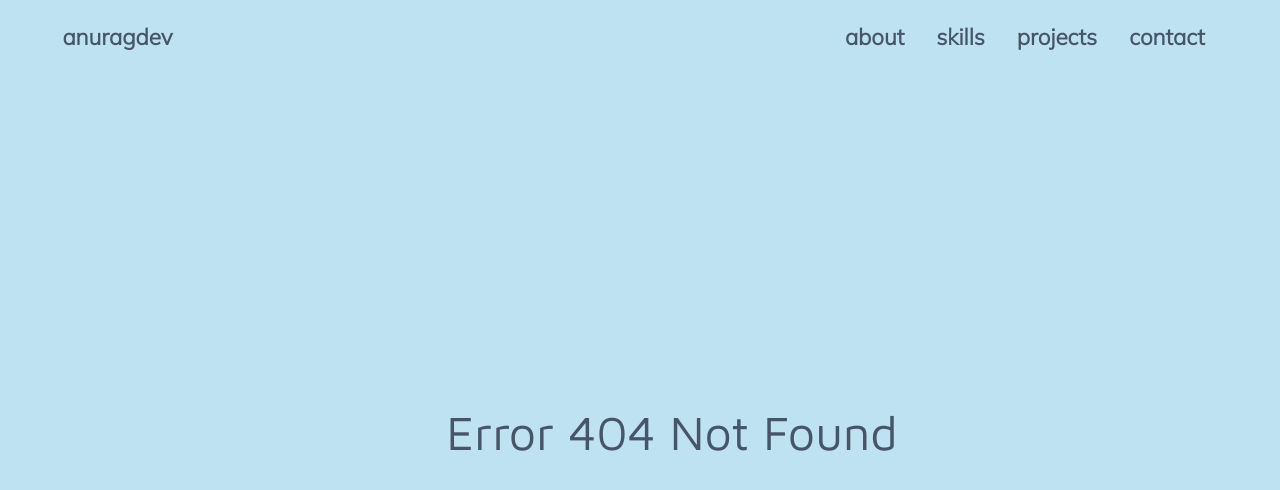
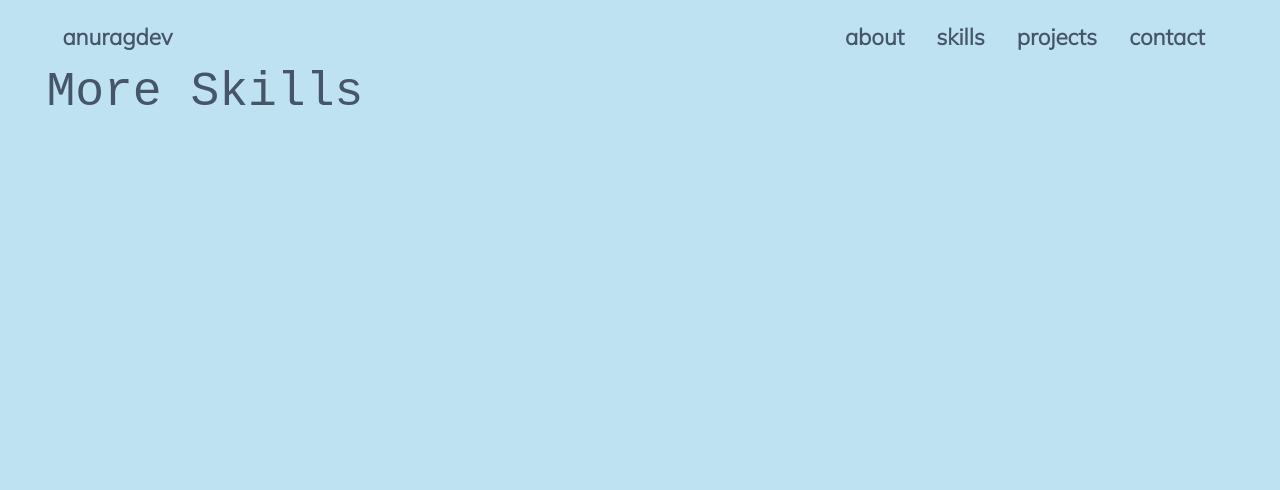
Before and after one commit to anuragts/osite-not-use, a Vue app: page /skills in a window 1280 px wide. Before the commit this address had no page. Shown: the top 490 px of the page. Built offline with nearby package versions, Linux system fonts and the light colour scheme.

Commit message:
more-skills

```diff
--- /dev/null
+++ b/src/components/MoreSkills.vue
@@ -0,0 +1,11 @@
+<template>
+    <div class="m-skills">
+        More Skills
+    </div>
+</template>
+<style scoped>
+.m-skills{
+    font-size: 3rem;
+    font-family:'Courier New', Courier, monospace;
+}
+</style>
--- a/src/router/index.js
+++ b/src/router/index.js
@@ -3,6 +3,7 @@ import Home from "../components/Home.vue";
 import About from "../components/About.vue";
 import Project from "../components/Project.vue";
 import NotFound from "../components/NotFound.vue";
+import MoreSkills from "../components/MoreSkills.vue";
 const router = createRouter({
   history: createWebHistory(import.meta.env.BASE_URL),
   routes: [
@@ -21,6 +22,11 @@ const router = createRouter({
       name: "projects",
       component: Project,
     },
+    {
+      path: "/skills",
+      name: "skills",
+      component: MoreSkills,
+    },
     { path: "/:catchAll(.*)",
       name: "NotFound",
       component: NotFound
```
